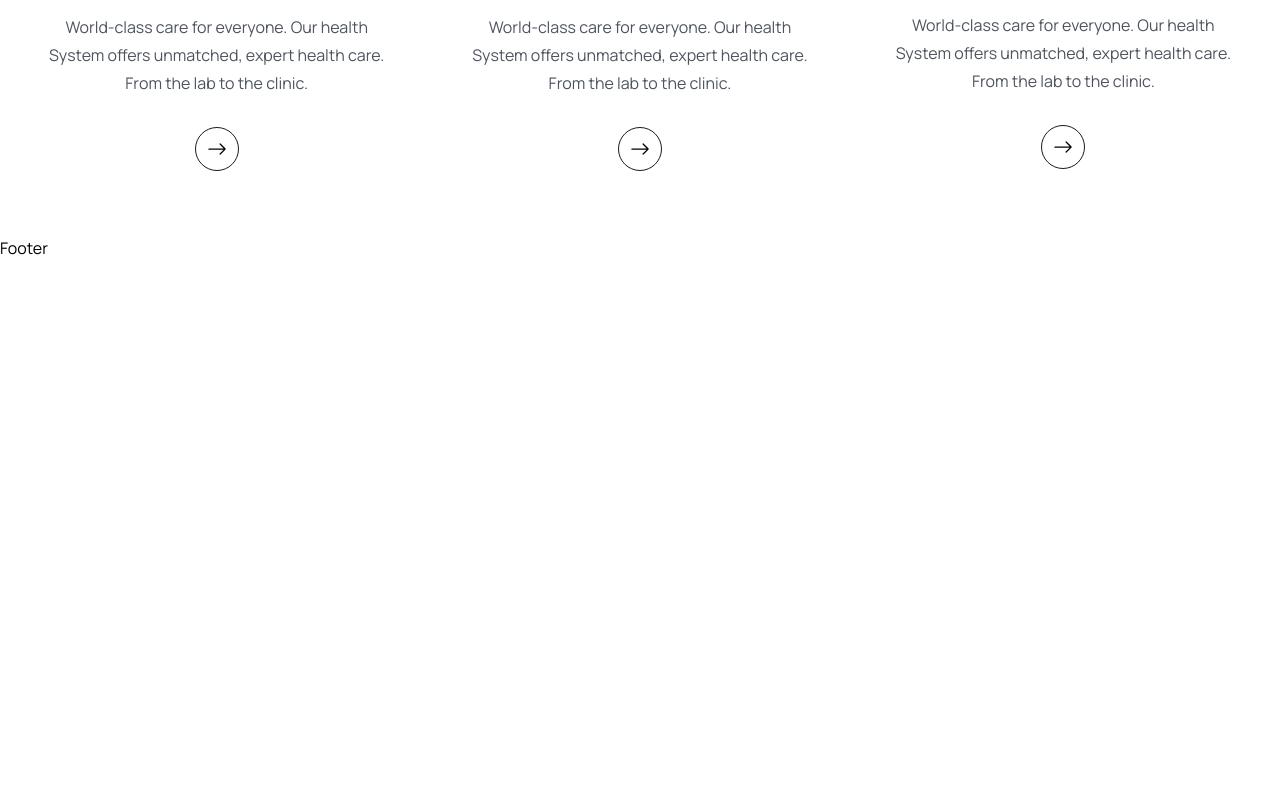
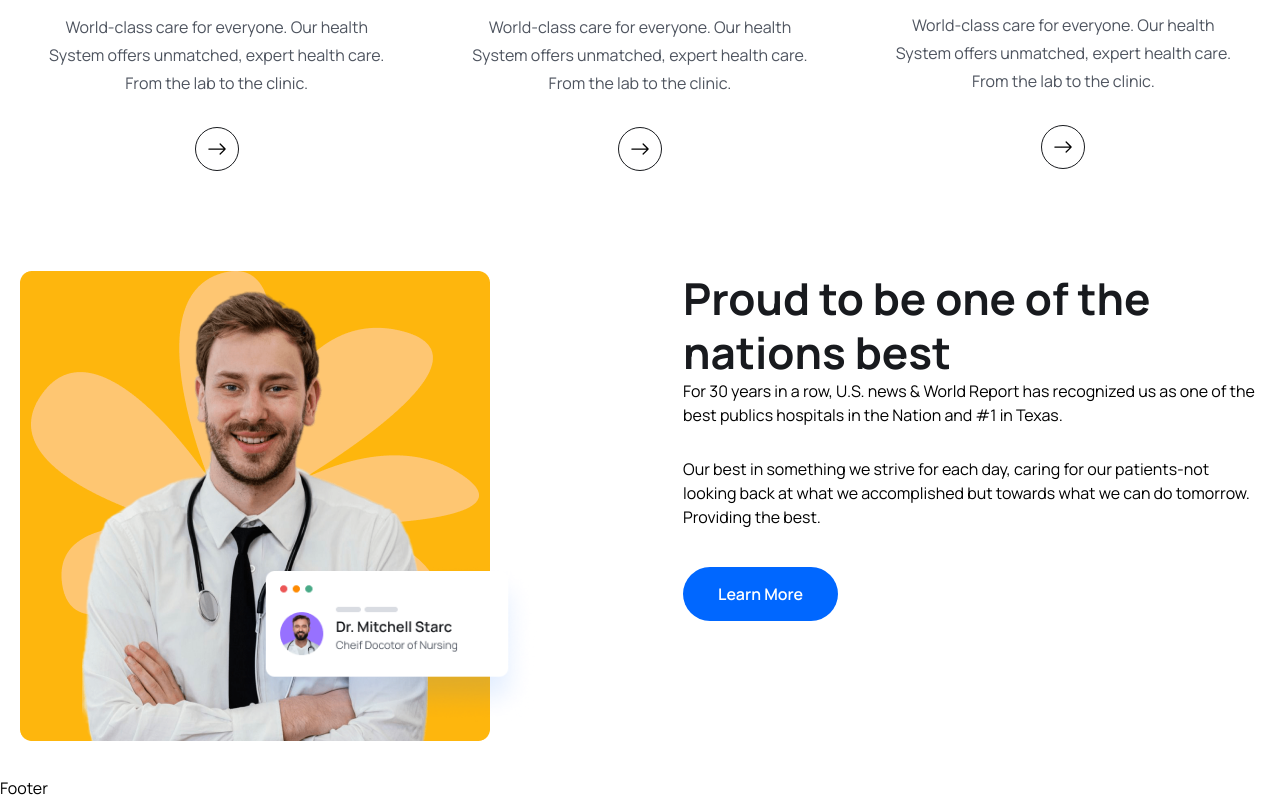
Before and after one commit to Sukrajchaudhary/Doctor-appoinment, a React (Vite) app in the folder frontend/: page / in a window 1280 px wide. Shown: the part 1230-2030 px from the top of the page. Before the commit the page ends 1490 px from the top, so only its background shows below. Built offline with nearby package versions, Linux system fonts and the light colour scheme.

Commit message:
About section

```diff
--- /dev/null
+++ b/frontend/src/components/About/About.jsx
@@ -0,0 +1,43 @@
+import React from "react";
+import { Link } from "react-router-dom";
+import aboutImg from "../../assets/images/about.png";
+import aboutCardImg from "../../assets/images/about-card.png";
+
+const About = () => {
+  return (
+    <section>
+      <div className="container">
+        <div className="flex justify-between gap-[50px] lg:gap-[130px] xl:gap-0 flex-col lg:flex-row">
+          {/* =========== about img ========= */}
+          <div className="relative w-3/4 lg:w-1/2 xl:w-[770px] z-10 order-2 lg:order-1">
+            <img src={aboutImg} alt="" />
+            <div className="absolute z-20 bottom-4 w-[200px] md:w-[300px] right-[-30%] md:right-[-7%] lg:right-[22%]">
+              <img src={aboutCardImg} alt="" />
+            </div>
+          </div>
+
+          {/* =========== about content ========= */}
+          <div className="w-full lg:w-1/2 xl:w-[670px] order-1 lg:order-2">
+            <h2 className="heading">Proud to be one of the nations best</h2>
+            <p className="text__para">
+              For 30 years in a row, U.S. news & World Report has recognized us
+              as one of the best publics hospitals in the Nation and #1 in
+              Texas.
+            </p>
+            <p className="text__para mt-[30px]">
+              Our best in something we strive for each day, caring for our
+              patients-not looking back at what we accomplished but towards what
+              we can do tomorrow. Providing the best.
+            </p>
+
+            <Link to="/">
+              <button className="btn">Learn More</button>
+            </Link>
+          </div>
+        </div>
+      </div>
+    </section>
+  );
+};
+
+export default About;
--- a/frontend/src/pages/Home.jsx
+++ b/frontend/src/pages/Home.jsx
@@ -7,6 +7,7 @@ import icon02 from "../assets/images/icon02.png";
 import icon03 from "../assets/images/icon03.png";
 import { Link } from "react-router-dom";
 import { BsArrowRight } from "react-icons/bs";
+import About from "../components/About/About";
 
 const Home = () => {
   return (
@@ -86,7 +87,6 @@ const Home = () => {
             </div>
 
             <div className="grid grid-cols-1 md:grid-cols-2 lg:grid-cols-3 gap-5 lg:gap-[30px] mt-[30px] lg:mt-[55px]">
-
               <div className="py-[30px] px-5">
                 <div className="flex items-center justify-center">
                   <img src={icon01} alt="" />
@@ -156,6 +156,8 @@ const Home = () => {
             </div>
           </div>
         </section>
+
+        <About/>
       </>
     </>
   );
```
